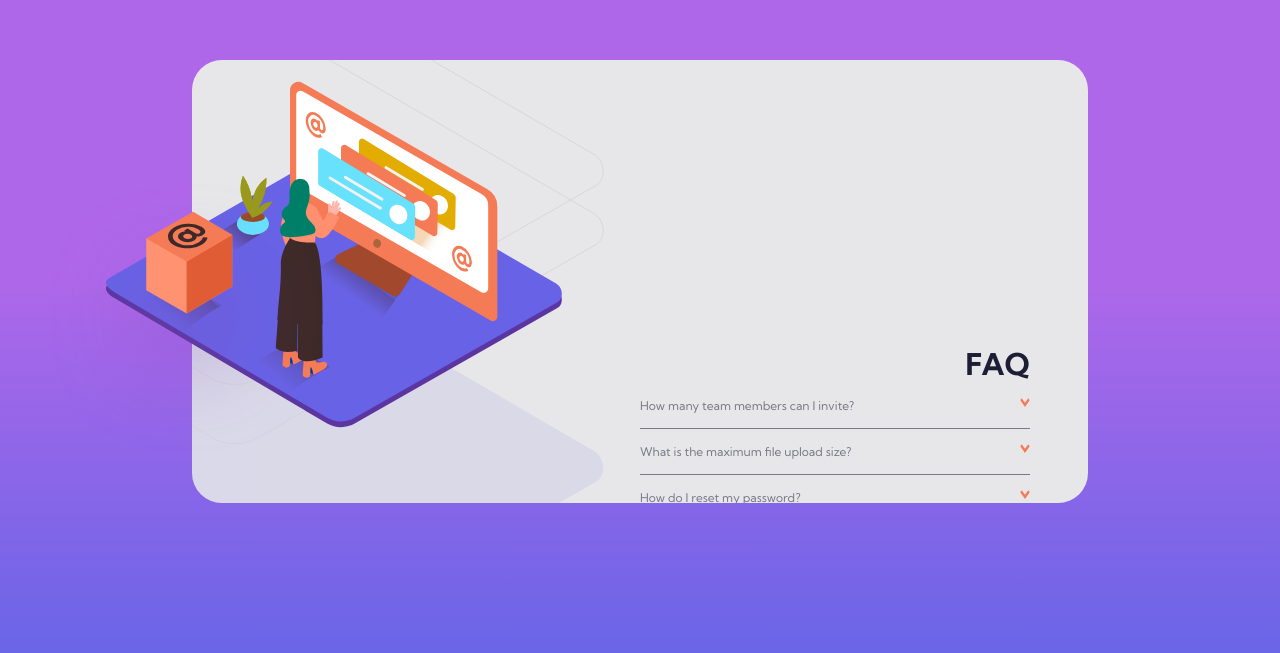
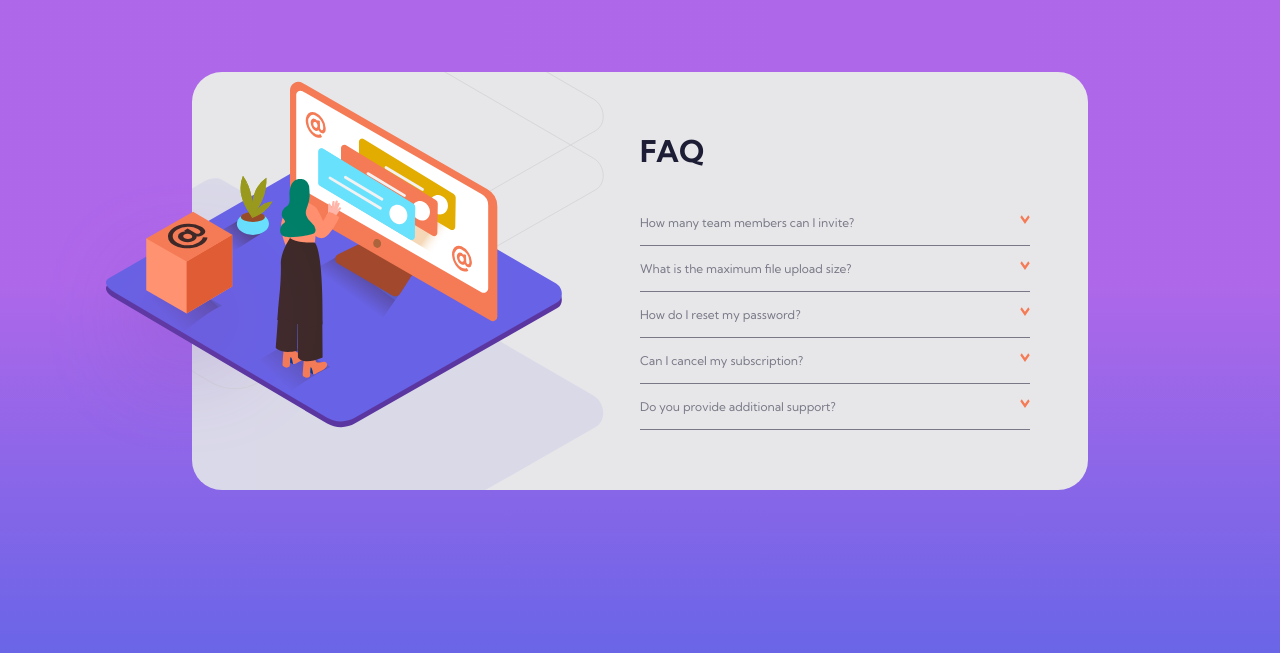
Before and after one commit to darubiomunoz/portfolio-07-faqaccordioncard, a React (Create React App) app: page / in a window 1280 px wide. Shown: the part 119-772 px from the top of the page. Built offline with nearby package versions, Linux system fonts and the light colour scheme.

Commit message:
faq layout

```diff
--- a/src/App.css
+++ b/src/App.css
@@ -34,7 +34,7 @@
     justify-self: stretch;
     align-self: stretch;
     grid-template-columns: repeat(2, 1fr);
-    grid-template-rows: 25% 1fr;
+    grid-template-rows: 1fr;
     padding: 0;
     margin: auto;
     overflow: hidden;
--- a/src/components/styles/FAQ.css
+++ b/src/components/styles/FAQ.css
@@ -64,18 +64,16 @@
 @media (min-width: 1025px) {
     .faq {
         height: auto;
-        margin-top: 2.5rem;
+        margin: 6rem 0;
         justify-self: start;
         align-self: flex-start;
-        grid-column: 2 / 3;
-        grid-row: 2 / 3;
+        grid-row: 1 / 3;
     }
 
     .title {
-        align-self: flex-end;
+        align-self: flex-start;
         grid-column: 2 / 3;
-        grid-row: 1 / 2;
         margin: 0;
-        margin-top: 15rem;
+        margin-bottom: 3rem;
     }
 }
```
Also changed, not shown: 1 other file (tests, documents, lock files or other folders).
